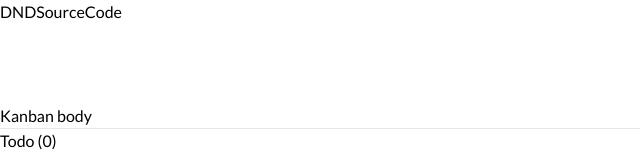
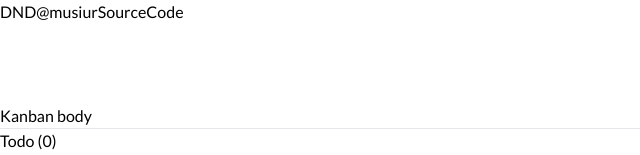
Before and after one commit to musiur/vanilla-dnd-in-react, a React (Vite) app: page / in a window 1280 px wide. Shown: the top 155 px of the page, without its empty margins (0-640 px from the left). Built offline with nearby package versions, Linux system fonts and the light colour scheme.

Commit message:
comp-dev:: header: Brand name modified

```diff
--- a/src/components/Header.jsx
+++ b/src/components/Header.jsx
@@ -2,7 +2,7 @@ const Header = () => {
   return (
     <header className="stikcy z-50 top-0 backdrop-blur bg-white/30 p-4">
       <nav className="flex justify-between items-center container">
-        <span className="font-black text-2xl">DND</span>
+        <span className="font-black text-2xl">DND@musiur</span>
         <a href="https://github.com/musiur/vanilla-dnd-in-react" className="hover:underline">SourceCode</a>
       </nav>
     </header>
--- a/src/components/KanbanBody.jsx
+++ b/src/components/KanbanBody.jsx
@@ -119,7 +119,7 @@ const KanbanBody = () => {
                   onDragOver={handleOnDragOver}
                   onDrop={(e) => handleOnDrop(e, index)}
                 >
-                  <div className="flex items-center justify-between gap-10 p-3 border-b">
+                  <div className="flex items-center justify-between gap-5 p-3 border-b">
                     <h4 className="font-bold">
                       {name} ({tasks.length})
                     </h4>
--- a/src/index.css
+++ b/src/index.css
@@ -3,10 +3,11 @@
 @tailwind utilities;
 
 
-/* body {
+body {
   margin: 0;
-  font-family: 'Lato', sans-serif;
-} */
+  padding: 0;
+  box-sizing: border-box;
+}
 
 @layer base {
     html {
```
